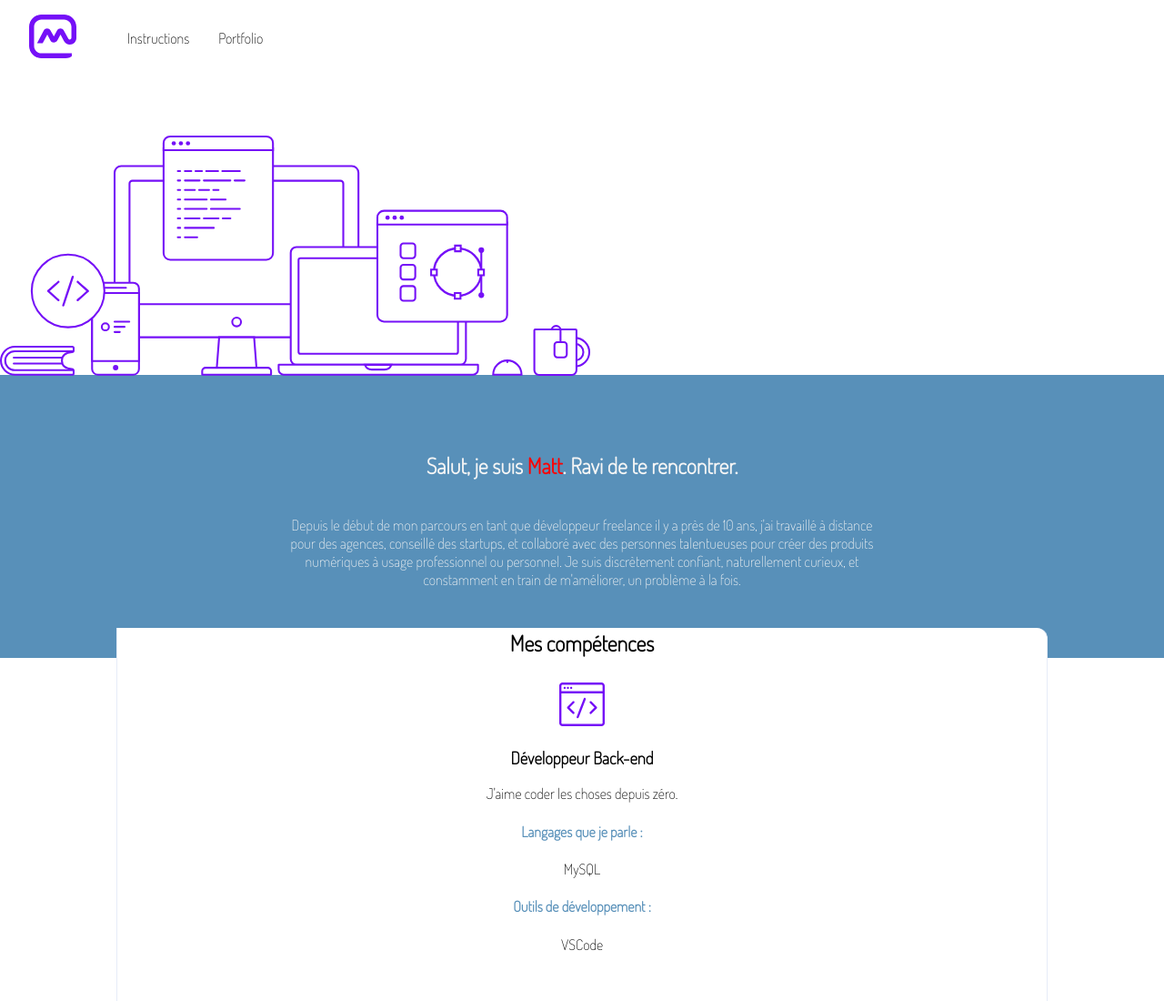
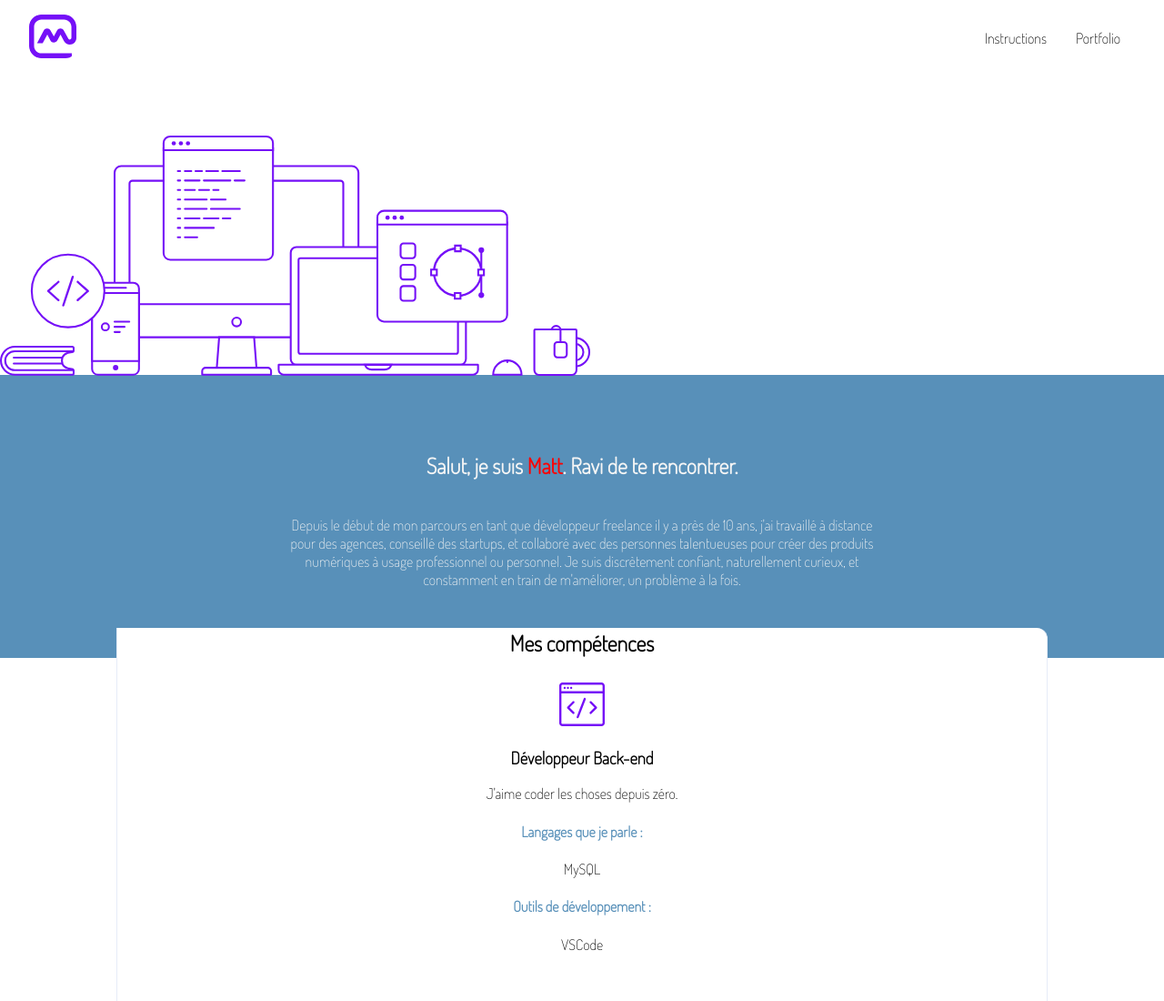
Before and after one commit to PPaillard/checkpoint-html_css_js, a website: page site/portfolio.html in a window 1280 px wide. Shown: the top 1100 px of the page at 91% size. Drawn offline with Linux system fonts and the light colour scheme.

Commit message:
Finish CSS step 1 in part 2

```diff
--- a/site/css/portfolio.css
+++ b/site/css/portfolio.css
@@ -26,6 +26,10 @@ p {
 .menu {
   display: flex;
   margin-bottom: var(--gutter);
+}
+
+@media (min-width: 700px){
+  .menu { justify-content: flex-end; width: 100% }
 }
 
 .desktop {
```
